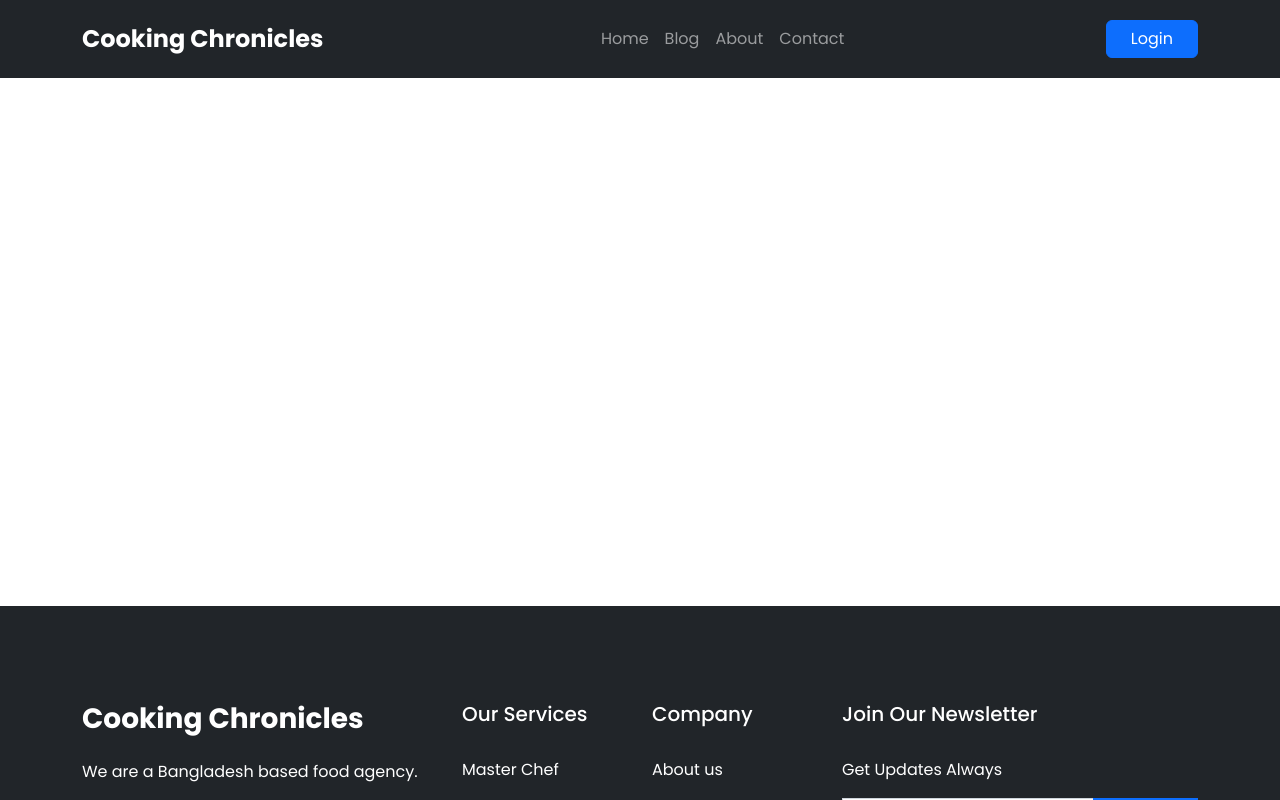
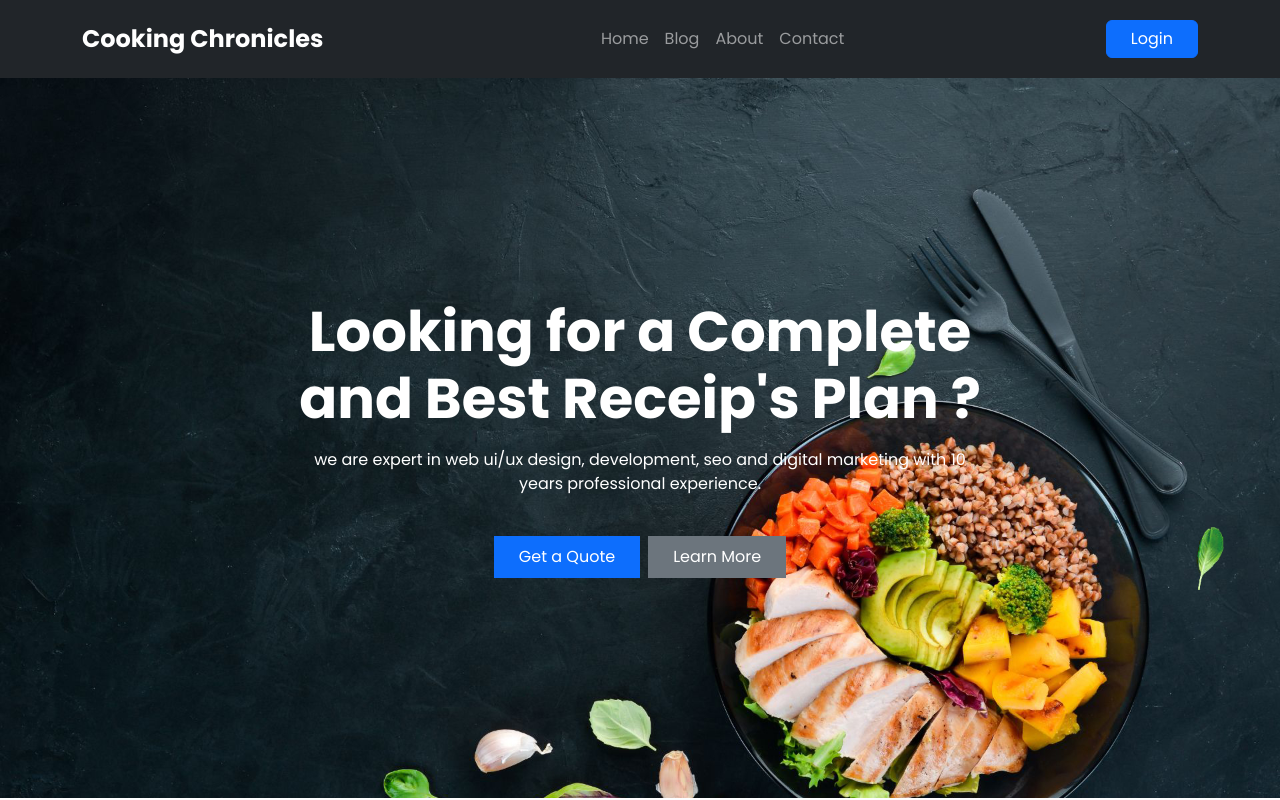
Before and after one commit to rakibulhasan-swe/cooking-chronicles-client, a React (Vite) app: page / in a window 1280 px wide. Shown: the top 800 px of the page. Built offline with nearby package versions, Linux system fonts and the light colour scheme.

Commit message:
banner section done

```diff
--- a/src/index.css
+++ b/src/index.css
@@ -0,0 +1,7 @@
+.banner{
+    height: 90vh;
+    background-image: url('./assets/banner.jpg');
+    background-blend-mode: multiply;
+    background-repeat: no-repeat;
+    background-size: cover;
+}
--- /dev/null
+++ b/src/pages/Home/Banner.jsx
@@ -0,0 +1,36 @@
+import React from "react";
+
+const Banner = () => {
+  return (
+    <div>
+      <header class="banner d-flex justify-content-center align-items-center text-center">
+        <div class="text-white">
+          <h2 class="display-4 fw-bold">
+            Looking for a Complete <br />
+            and Best Receip's Plan ?
+          </h2>
+          <p class="pt-2 pb-4 w-75 mx-auto">
+            we are expert in web ui/ux design, development, seo and digital
+            marketing with 10 years professional experience.
+          </p>
+          <div>
+            <button
+              class="btn btn-primary rounded-0 px-4 py-2 text-white"
+              type="submit"
+            >
+              Get a Quote
+            </button>
+            <button
+              class="btn btn-secondary ms-2 rounded-0 px-4 py-2"
+              type="submit"
+            >
+              Learn More
+            </button>
+          </div>
+        </div>
+      </header>
+    </div>
+  );
+};
+
+export default Banner;
--- /dev/null
+++ b/src/pages/Home/Home.jsx
@@ -0,0 +1,12 @@
+import React from 'react';
+import Banner from './Banner';
+
+const Home = () => {
+    return (
+        <>
+           <Banner />
+        </>
+    );
+};
+
+export default Home;
--- a/src/pages/shared/NavigationBar.jsx
+++ b/src/pages/shared/NavigationBar.jsx
@@ -1,5 +1,5 @@
 import React from "react";
-import { Button, Container, Form, Nav, Navbar } from "react-bootstrap";
+import { Button, Container, Nav, Navbar } from "react-bootstrap";
 import { Link } from "react-router-dom";
 
 const NavigationBar = () => {
--- a/src/routes/Routes.jsx
+++ b/src/routes/Routes.jsx
@@ -1,5 +1,6 @@
 import { createBrowserRouter } from "react-router-dom";
 import MainLayout from "../layouts/MainLayout";
+import Home from "../pages/Home/Home";
 
 const router = createBrowserRouter([
     {
@@ -8,6 +9,10 @@ const router = createBrowserRouter([
         children: [
             {
                 path: "/",
+                element: <Home />
+            },
+            {
+
             }
         ]
     }
```
Also changed, not shown: src/assets/banner.jpg (added), src/assets/newslater.jpg (added).
